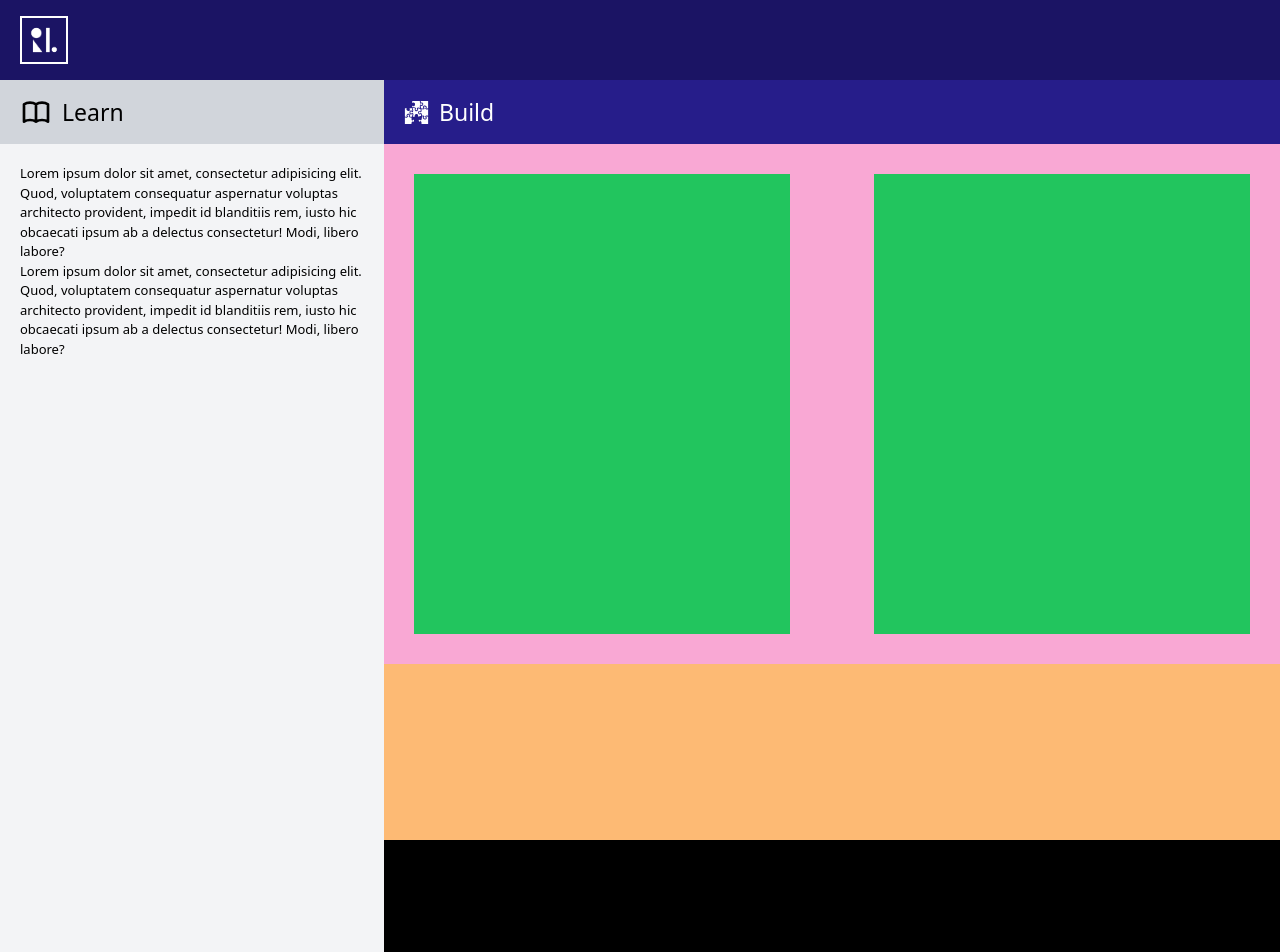
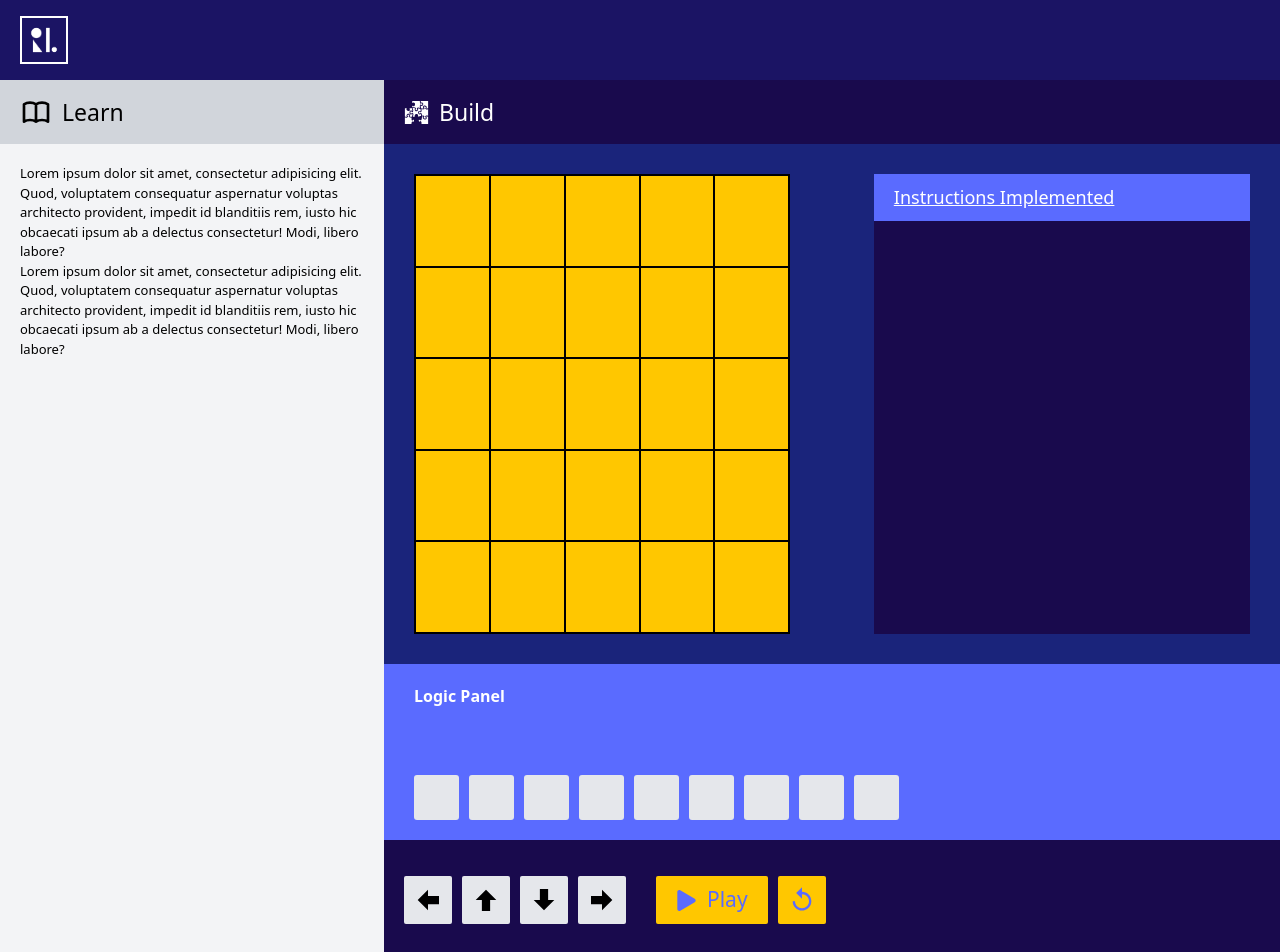
Before and after one commit to parthtyagii/RanchoLab, a React (Vite) app in the folder RanchoLab/: page / in a window 1280 px wide. Shown: the top 952 px of the page. Built offline with nearby package versions, Linux system fonts and the light colour scheme.

Commit message:
styles added

```diff
--- a/RanchoLab/src/Components/Main/Main.jsx
+++ b/RanchoLab/src/Components/Main/Main.jsx
@@ -1,6 +1,9 @@
 import React from 'react';
 import { HiOutlineBookOpen } from 'react-icons/hi';
 import { GiPuzzle } from 'react-icons/gi';
+import { ImArrowDown, ImArrowLeft, ImArrowRight, ImArrowUp } from 'react-icons/im';
+import { FaPlay } from 'react-icons/fa';
+import { MdOutlineReplay } from 'react-icons/md';
 
 
 const Main = () => {
@@ -34,21 +37,84 @@ const Main = () => {
             </div>
 
             <div className="rightPart w-[70%] h-[100%] flex flex-col justify-start items-center bg-green-300 ">
-                <div className="w-[100%] h-[8vh] pl-[2rem] text-white flex justify-start items-center bg-[#261d8a] ">
+                <div className="w-[100%] h-[8vh] pl-[2rem] text-white flex justify-start items-center bg-[#190a4d] ">
                     <GiPuzzle className='text-[2.5rem] ' />
                     <span className='text-[2.3rem] ml-[1rem] font-[500 '>Build</span>
                 </div>
 
-                <div className="w-[100%] h-[65vh] p-[3rem] flex gap-x-[10%] justify-start items-center bg-pink-300 ">
+                <div className="w-[100%] h-[65vh] p-[3rem] flex gap-x-[10%] justify-start items-center bg-[#1a247b] ">
 
-                    <div className="w-[45%] h-[100%] bg-green-500 "></div>
-                    <div className="w-[45%] h-[100%] bg-green-500 "></div>
+                    <div className="w-[45%] h-[100%] grid grid-rows-5 grid-cols-5 justify-items-center items-center border-[1px] border-black bg-[#ffc700] ">
+                        <span className='w-[100%] h-[100%] border-[1px] border-black '></span>
+                        <span className='w-[100%] h-[100%] border-[1px] border-black '></span>
+                        <span className='w-[100%] h-[100%] border-[1px] border-black '></span>
+                        <span className='w-[100%] h-[100%] border-[1px] border-black '></span>
+                        <span className='w-[100%] h-[100%] border-[1px] border-black '></span>
+                        <span className='w-[100%] h-[100%] border-[1px] border-black '></span>
+                        <span className='w-[100%] h-[100%] border-[1px] border-black '></span>
+                        <span className='w-[100%] h-[100%] border-[1px] border-black '></span>
+                        <span className='w-[100%] h-[100%] border-[1px] border-black '></span>
+                        <span className='w-[100%] h-[100%] border-[1px] border-black '></span>
+                        <span className='w-[100%] h-[100%] border-[1px] border-black '></span>
+                        <span className='w-[100%] h-[100%] border-[1px] border-black '></span>
+                        <span className='w-[100%] h-[100%] border-[1px] border-black '></span>
+                        <span className='w-[100%] h-[100%] border-[1px] border-black '></span>
+                        <span className='w-[100%] h-[100%] border-[1px] border-black '></span>
+                        <span className='w-[100%] h-[100%] border-[1px] border-black '></span>
+                        <span className='w-[100%] h-[100%] border-[1px] border-black '></span>
+                        <span className='w-[100%] h-[100%] border-[1px] border-black '></span>
+                        <span className='w-[100%] h-[100%] border-[1px] border-black '></span>
+                        <span className='w-[100%] h-[100%] border-[1px] border-black '></span>
+                        <span className='w-[100%] h-[100%] border-[1px] border-black '></span>
+                        <span className='w-[100%] h-[100%] border-[1px] border-black '></span>
+                        <span className='w-[100%] h-[100%] border-[1px] border-black '></span>
+                        <span className='w-[100%] h-[100%] border-[1px] border-black '></span>
+                        <span className='w-[100%] h-[100%] border-[1px] border-black '></span>
+                    </div>
+
+                    <div className="w-[45%] h-[100%] bg-[#190a4d] ">
+                        <div className="w-[100%] h-auto text-[1.8rem] font-[500] text-white underline px-[2rem] p-[1rem] bg-[#5a6bff] ">Instructions Implemented</div>
+                    </div>
 
                 </div>
 
-                <div className="w-[100%] h-[22vh] bg-orange-300 "></div>
+                <div className="w-[100%] h-[22vh] flex flex-col justify-between py-[2rem] px-[3rem] bg-[#5a6bff] ">
+                    <div className='w-[100%] text-[1.6rem] font-[700] flex text-white '>Logic Panel</div>
 
-                <div className="w-[100%] h-[15vh] bg-black "></div>
+                    <div className='w-[100%] grow flex gap-x-[1rem] justify-start items-end '>
+                        <span className='w-[4.5rem] h-[4.5rem] rounded-[0.3rem] bg-gray-200 '></span>
+                        <span className='w-[4.5rem] h-[4.5rem] rounded-[0.3rem] bg-gray-200 '></span>
+                        <span className='w-[4.5rem] h-[4.5rem] rounded-[0.3rem] bg-gray-200 '></span>
+                        <span className='w-[4.5rem] h-[4.5rem] rounded-[0.3rem] bg-gray-200 '></span>
+                        <span className='w-[4.5rem] h-[4.5rem] rounded-[0.3rem] bg-gray-200 '></span>
+                        <span className='w-[4.5rem] h-[4.5rem] rounded-[0.3rem] bg-gray-200 '></span>
+                        <span className='w-[4.5rem] h-[4.5rem] rounded-[0.3rem] bg-gray-200 '></span>
+                        <span className='w-[4.5rem] h-[4.5rem] rounded-[0.3rem] bg-gray-200 '></span>
+                        <span className='w-[4.5rem] h-[4.5rem] rounded-[0.3rem] bg-gray-200 '></span>
+                    </div>
+                </div>
+
+                <div className="w-[100%] h-[15vh] flex gap-x-[1rem] justify-start items-center py-[2rem] px-[2rem] bg-[#190a4d] ">
+                    <button className='w-[4.8rem] h-[4.8rem] text-[2.2rem] p-[1rem] flex justify-center items-center rounded-[0.2rem] bg-gray-200 '>
+                        <ImArrowLeft />
+                    </button>
+                    <button className='w-[4.8rem] h-[4.8rem] text-[2.2rem] p-[1rem] flex justify-center items-center rounded-[0.2rem] bg-gray-200 '>
+                        <ImArrowUp />
+                    </button>
+                    <button className='w-[4.8rem] h-[4.8rem] text-[2.2rem] p-[1rem] flex justify-center items-center rounded-[0.2rem] bg-gray-200 '>
+                        <ImArrowDown />
+                    </button>
+                    <button className='w-[4.8rem] h-[4.8rem] text-[2.2rem] p-[1rem] flex justify-center items-center rounded-[0.2rem] bg-gray-200 '>
+                        <ImArrowRight />
+                    </button>
+                    <button className='min-w-[4.8rem] h-[4.8rem] text-[2.1rem] font-[500] ml-[2rem] px-[2rem] p-[1rem] flex gap-x-[1rem] justify-center items-center rounded-[0.2rem] text-[#5a6bff] bg-[#ffc700] '>
+                        <FaPlay />
+                        <span >Play</span>
+                    </button>
+                    <button className='w-[4.8rem] h-[4.8rem] text-[3rem] p-[1rem] flex justify-center items-center rounded-[0.2rem] text-[#5a6bff] bg-[#ffc700] '>
+                        <MdOutlineReplay />
+                    </button>
+                </div>
 
             </div>
 
```
